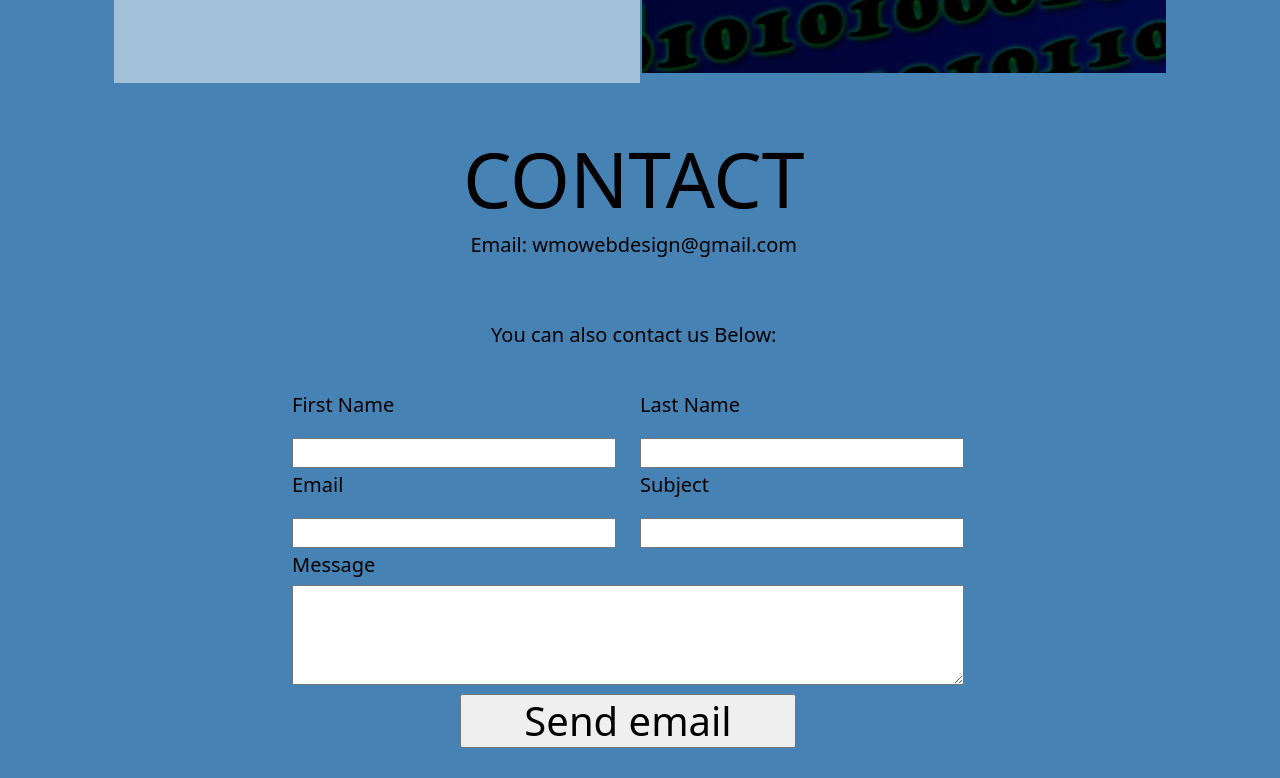
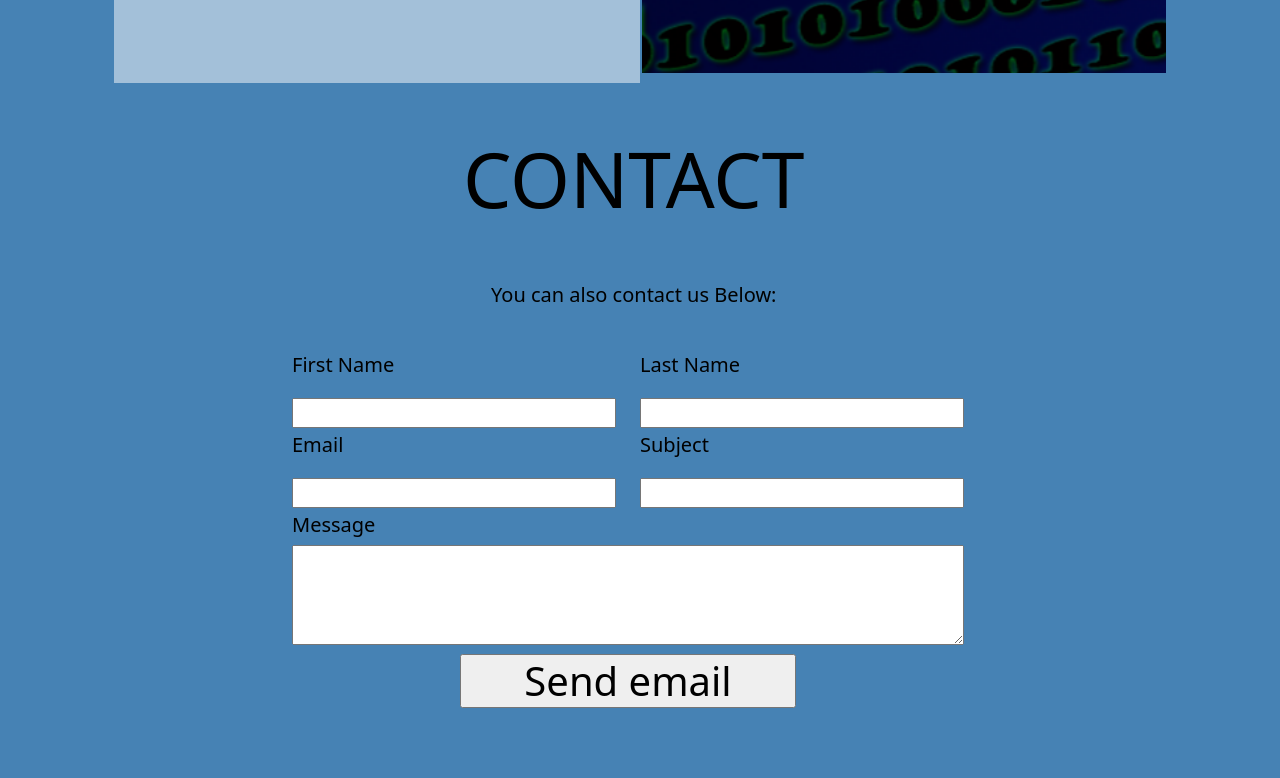
Before and after one commit to QrcodeBrian/Website, a plain HTML site: page index.html in a window 1280 px wide. Shown: the part 1509-2287 px from the top of the page. After the commit the page ends 2247 px from the top, so only its background shows below. Drawn offline with nearby package versions, Linux system fonts and the light colour scheme.

Commit message:
Add files via upload

```diff
--- a/index.html
+++ b/index.html
@@ -42,7 +42,6 @@
       </div>
       <form action="https://formsubmit.co/e75d04449b24c3c6337f287a7a18f501" method="POST">
         <h1 id="contact2">CONTACT<h1>
-        <p id="emailtot"><a id="emailto" href="mailto:wmowebdesign@gmail.com">Email: wmowebdesign@gmail.com</a><p>
         <p id="alsocontact">You can also contact us Below:</p>
         <div id="contactform">
           <div class="row">
```
